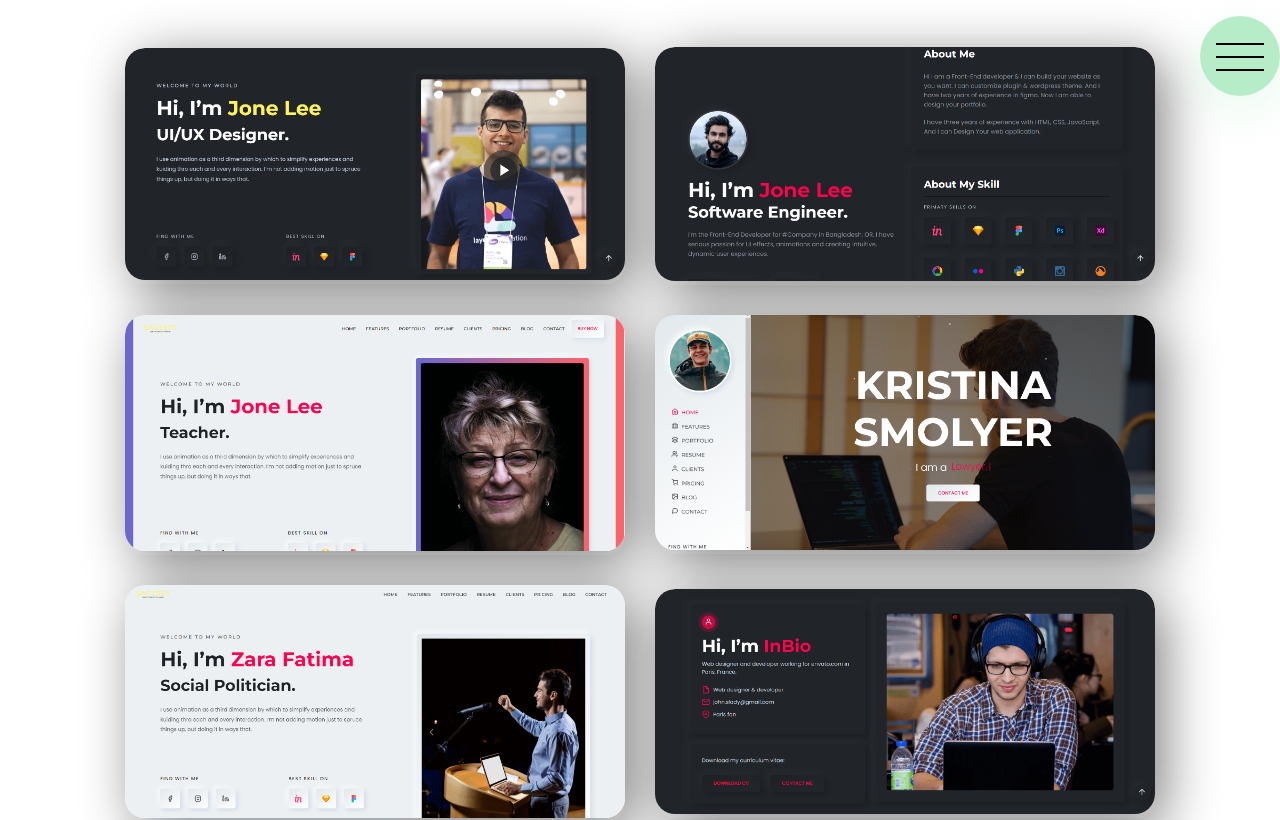
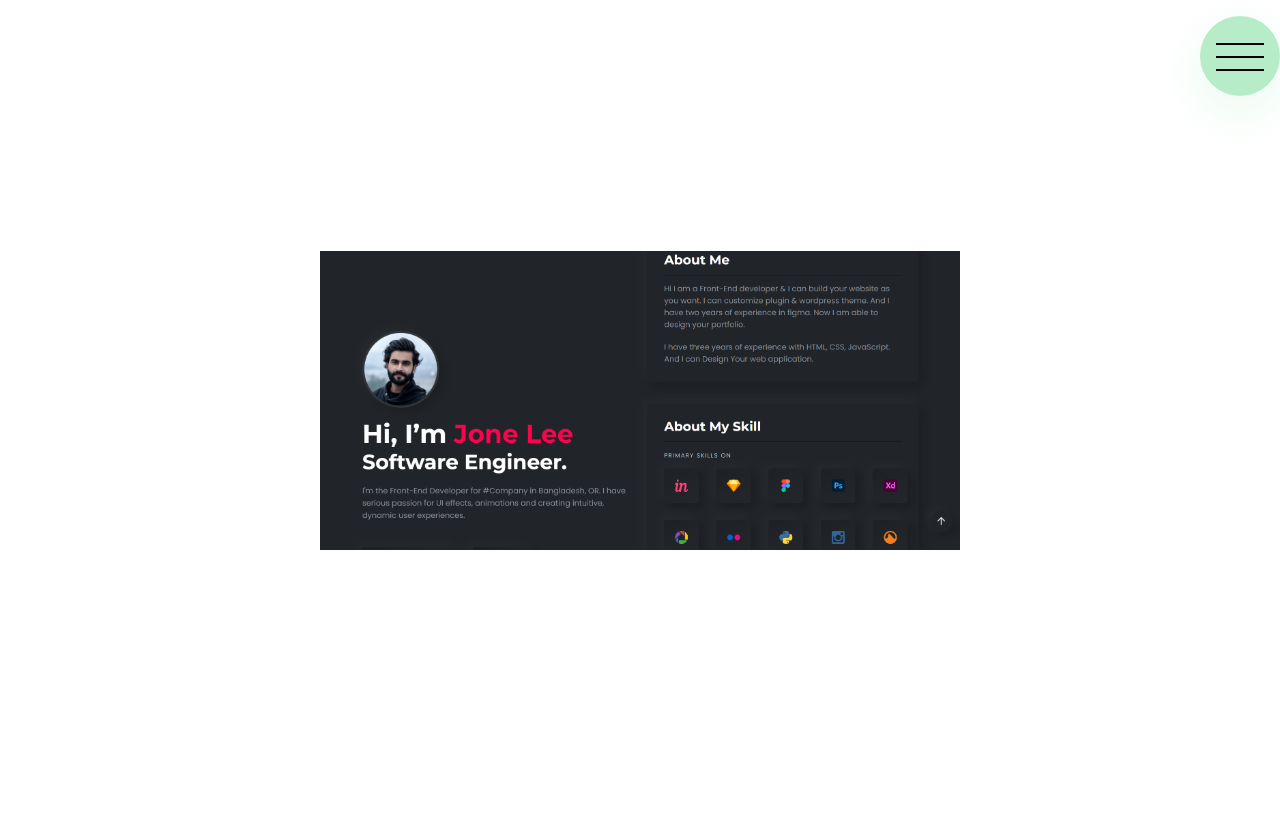
Before and after one commit to madhakuday/image-port, a React (Create React App) app: page /card/2 in a window 1280 px wide. Shown: the top 820 px of the page. Built offline with nearby package versions, Linux system fonts and the light colour scheme.

Commit message:
add singal card page

```diff
--- a/package.json
+++ b/package.json
@@ -8,6 +8,7 @@
     "@testing-library/user-event": "^13.5.0",
     "react": "^18.2.0",
     "react-dom": "^18.2.0",
+    "react-router": "^6.4.5",
     "react-router-dom": "^6.4.5",
     "react-scripts": "5.0.1",
     "styled-components": "^5.3.6",
--- a/src/App.js
+++ b/src/App.js
@@ -4,14 +4,14 @@ import Card from "./components/Card";
 // import Nav from "./components/Nav";
 import HamburgerMenu from "./components/Nav";
 import { BrowserRouter } from "react-router-dom";
-
+import { Route, Routes } from "react-router";
+import SingalCard from "./components/SingalCard";
+import RouteComp from "./Routes/Route";
 function App() {
   return (
     <>
       <BrowserRouter>
-        <HamburgerMenu />
-
-        <Card />
+        <RouteComp />
       </BrowserRouter>
     </>
   );
--- /dev/null
+++ b/src/Routes/Route.jsx
@@ -0,0 +1,19 @@
+import React from "react";
+import { Routes, Route } from "react-router";
+import Card from "../components/Card";
+import HamburgerMenu from "../components/Nav";
+import SingalCard from "../components/SingalCard";
+
+const RouteComp = () => {
+  return (
+    <div>
+      <HamburgerMenu />
+      <Routes>
+        <Route path="/" element={<Card />} />
+        <Route path="/card/:id" element={<SingalCard />} />
+      </Routes>
+    </div>
+  );
+};
+
+export default RouteComp;
--- a/src/components/Card.jsx
+++ b/src/components/Card.jsx
@@ -7,18 +7,33 @@ import img5 from "../Assetes/New folder/img-5.png";
 import img6 from "../Assetes/New folder/img-6.png";
 import img7 from "../Assetes/New folder/img-7.png";
 import img8 from "../Assetes/New folder/img-8.png";
-
+import { useNavigate } from "react-router";
 import "./Card.css";
 
-const cardData = [img1, img2, img3, img4, img5, img6, img7, img8];
+const cardData = [
+  { id: 1, img: img1 },
+  { id: 2, img: img2 },
+  { id: 3, img: img3 },
+  { id: 4, img: img4 },
+  { id: 5, img: img5 },
+  { id: 6, img: img6 },
+  { id: 7, img: img7 },
+  { id: 8, img: img8 },
+];
 
 const Card = () => {
+  const navigate = useNavigate();
   return (
     <div className="main-container">
       {cardData.map((x) => (
-        <div class="card-wrapper">
+        <div
+          class="card-wrapper"
+          onClick={() => {
+            navigate(`/card/${x.id}`);
+          }}
+        >
           <div class="card-top">
-            <img class="image" src={x} />
+            <img class="image" src={x.img} />
           </div>
           <div class="card-bottom">
             <span class="top-text">Premium Membership</span>
--- /dev/null
+++ b/src/components/SingalCard.jsx
@@ -0,0 +1,52 @@
+import React, { useEffect, useState } from "react";
+import img1 from "../Assetes/New folder/img-1.png";
+import img2 from "../Assetes/New folder/img-2.png";
+import img3 from "../Assetes/New folder/img-3.png";
+import img4 from "../Assetes/New folder/img-4.png";
+import img5 from "../Assetes/New folder/img-5.png";
+import img6 from "../Assetes/New folder/img-6.png";
+import img7 from "../Assetes/New folder/img-7.png";
+import img8 from "../Assetes/New folder/img-8.png";
+import { useLocation, useNavigate, useParams } from "react-router";
+import "./Card.css";
+
+const cardData = [
+  { id: 1, img: img1 },
+  { id: 2, img: img2 },
+  { id: 3, img: img3 },
+  { id: 4, img: img4 },
+  { id: 5, img: img5 },
+  { id: 6, img: img6 },
+  { id: 7, img: img7 },
+  { id: 8, img: img8 },
+];
+
+const SingalCard = () => {
+  const { id } = useParams();
+  const [data, setData] = useState([]);
+  useEffect(() => {
+    let MainData = cardData.filter((x) => x.id == id);
+    setData(MainData);
+  }, []);
+  return (
+    <div>
+      {data.map((x) => (
+        <>
+          <div
+            style={{
+              width: "100%",
+              display: "flex",
+              alignItems: "center",
+              height: "100vh",
+              justifyContent: "center",
+            }}
+          >
+            <img src={x.img} alt="" width="50%" />
+          </div>
+        </>
+      ))}
+    </div>
+  );
+};
+
+export default SingalCard;
```
Also changed, not shown: 1 other file (tests, documents, lock files or other folders).
